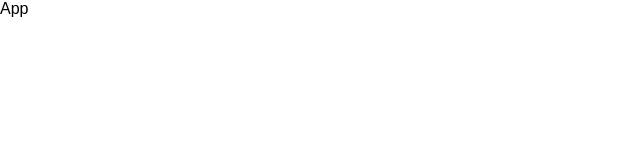
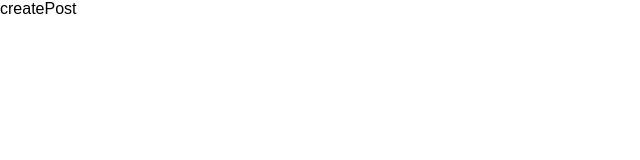
Before and after one commit to mirayatech/Blog-App, a React (Vite) app: page /createpost in a window 1280 px wide. Shown: the top 160 px of the page, without its empty margins (0-640 px from the left). Built offline with nearby package versions, Linux system fonts and the light colour scheme.

Commit message:
setting up react router

```diff
--- a/src/App.tsx
+++ b/src/App.tsx
@@ -1,3 +1,16 @@
+import { BrowserRouter as Router, Routes, Route } from "react-router-dom";
+import { Home } from "./pages/Home";
+import { Login } from "./pages/Login";
+import { CreatePost } from "./pages/CreatePost";
+
 export function App() {
-  return <div>App</div>;
+  return (
+    <Router>
+      <Routes>
+        <Route path="/" element={<Home />} />
+        <Route path="/createpost" element={<CreatePost />} />
+        <Route path="/login" element={<Login />} />
+      </Routes>
+    </Router>
+  );
 }
--- /dev/null
+++ b/src/pages/CreatePost.tsx
@@ -0,0 +1,3 @@
+export function CreatePost() {
+  return <div>createPost</div>;
+}
--- /dev/null
+++ b/src/pages/Home.tsx
@@ -0,0 +1,3 @@
+export function Home() {
+  return <div>Home</div>;
+}
--- /dev/null
+++ b/src/pages/Login.tsx
@@ -0,0 +1,3 @@
+export function Login() {
+  return <div>Login</div>;
+}
```
